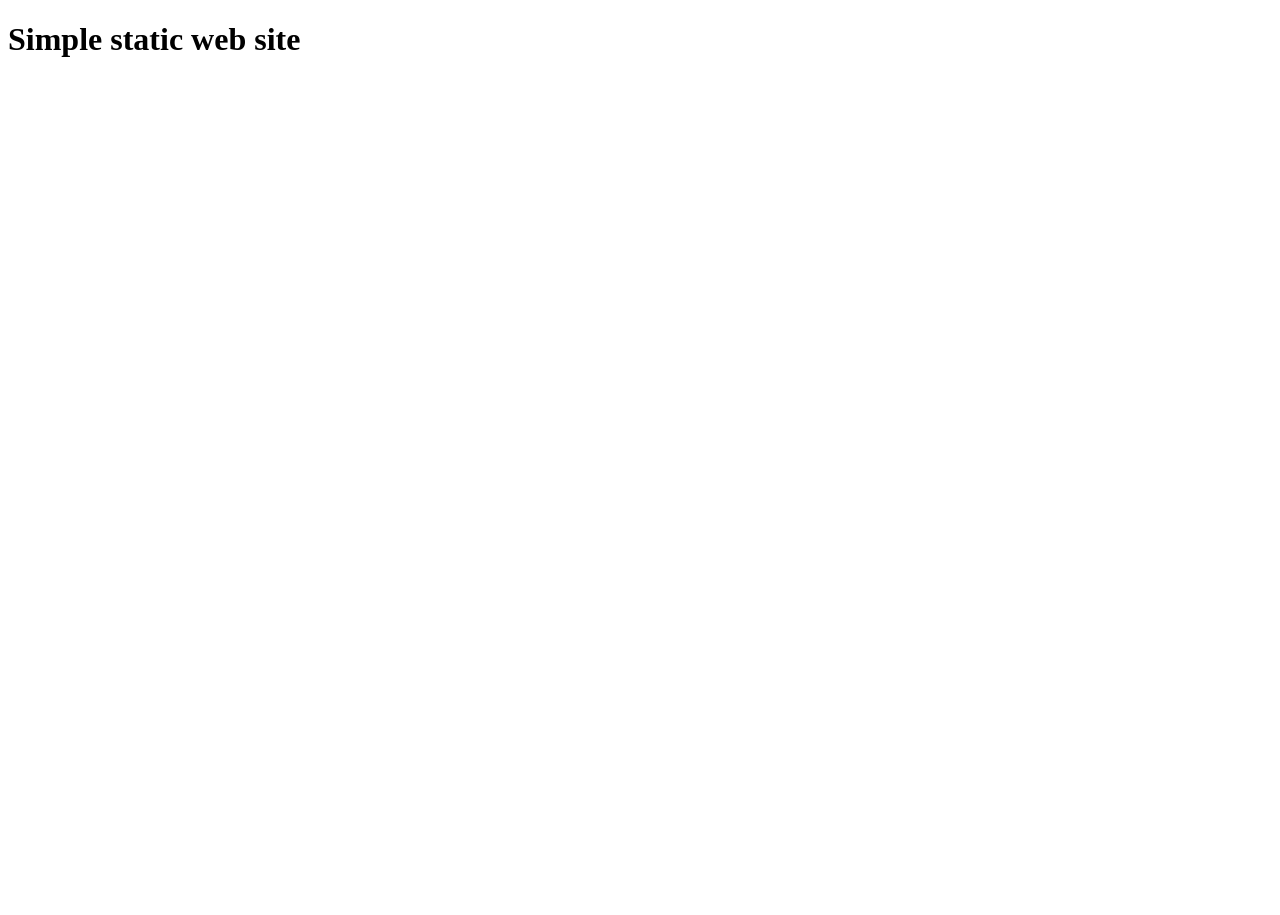
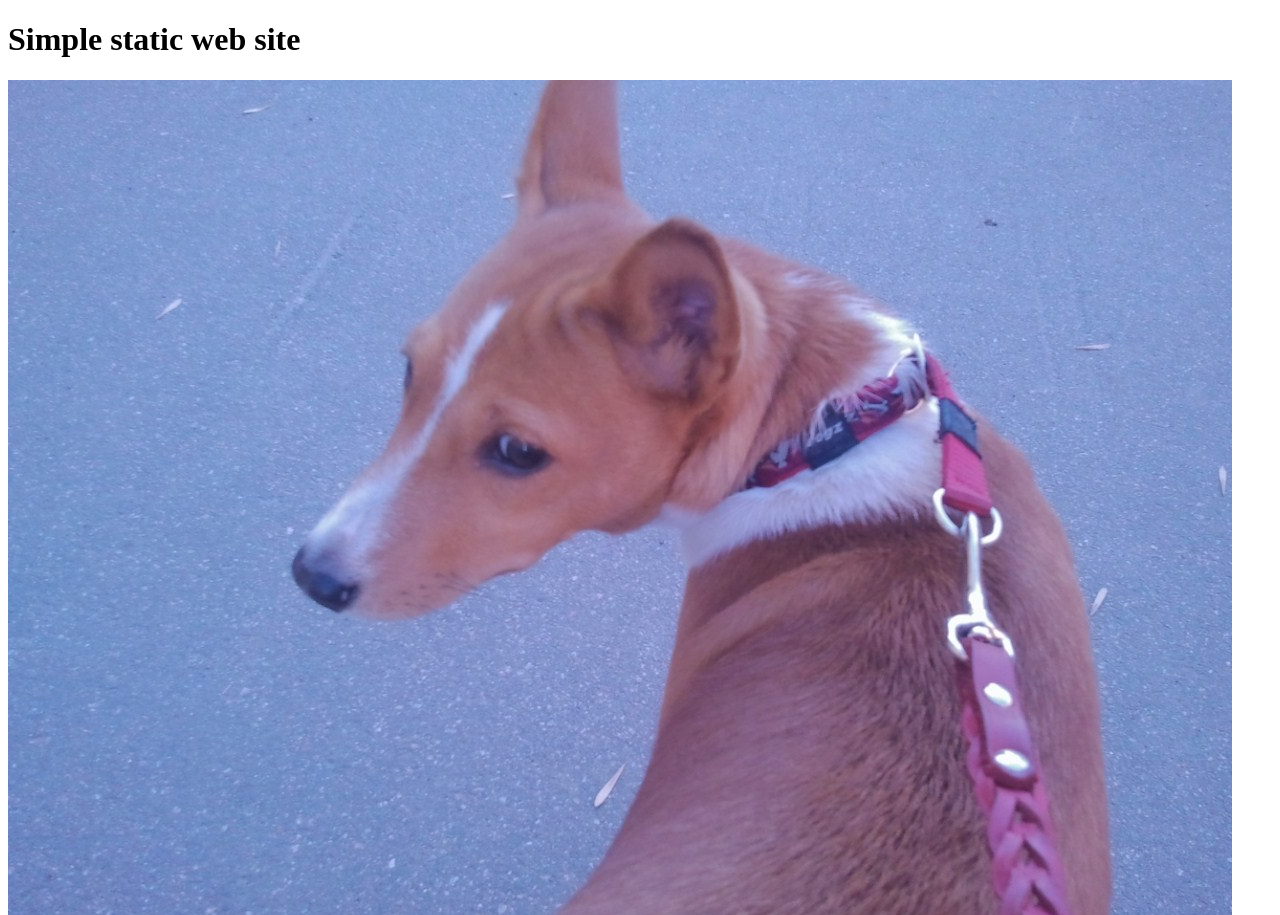
Before and after one commit to ashapoaws/s3, a plain HTML site: page index.html in a window 1280 px wide. Shown: the top 915 px of the page. Before the commit the page ends 800 px from the top, so only its background shows below. Drawn offline with Linux system fonts and the light colour scheme.

Commit message:
added reference to image into index.html

```diff
--- a/index.html
+++ b/index.html
@@ -5,5 +5,6 @@
     </head>
     <body>
         <h1>Simple static web site</h1>
+        <img src="dog.jpg" alt="My pet">
     </body>
 </html>
```
